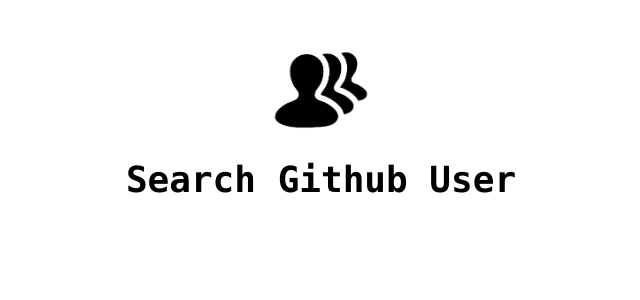
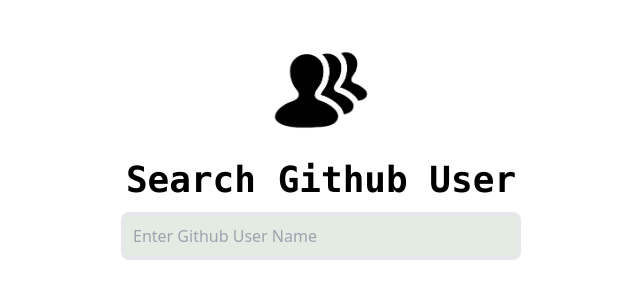
Before and after one commit to NurulIslam17/git_user, a React (Create React App) app: page / in a window 1280 px wide. Shown: the top 300 px of the page, without its empty margins (319-959 px from the left). Built offline with nearby package versions, Linux system fonts and the light colour scheme; the HTML template or start-up script is replaced by a standard one.

Commit message:
Search Input

```diff
--- a/src/components/SearchUser.jsx
+++ b/src/components/SearchUser.jsx
@@ -11,6 +11,20 @@
         <div className='grid place-content-center'>
             <h1 className='text-3xl md:text-4xl font-mono font-bold'>Search Github User</h1>
         </div>
+
+        <div className='grid place-content-center mt-3'>
+          <input  type="text" placeholder='Enter Github User Name' className='bg-[#e3ebe3] rounded-lg border-4 p-2 w-[280px] md:w-[400px]'/>
+        </div>
+
+
+
+        {/* <div className='flex justify-center mt-5'>
+          <div className='h-[200px] w-[160px] bg-slate-500 grid place-content-center'>
+              <img src={user} alt="" srcset="" />
+          </div>
+          <div className=' h-[200px] w-[400px] bg-slate-900'></div>
+        </div> */}
+
     </div>
   )
 }
```
